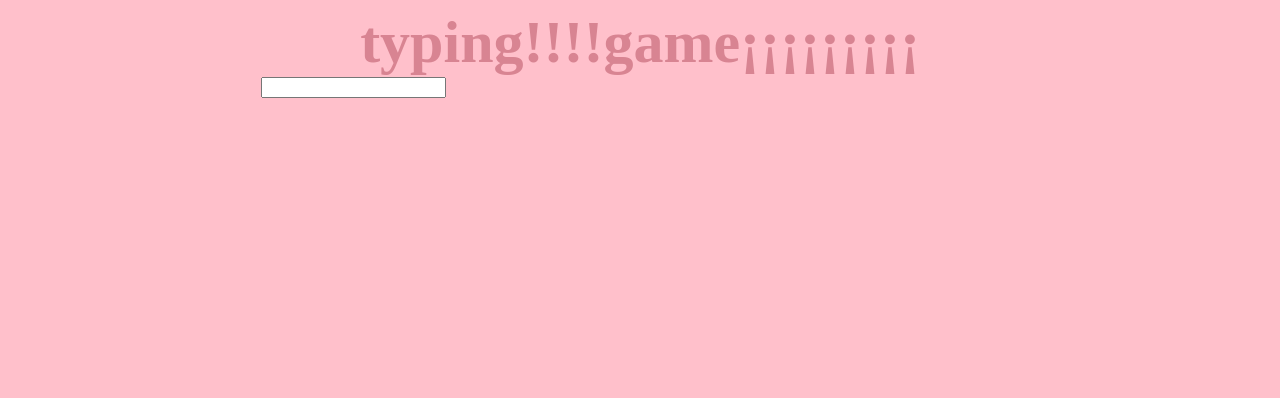
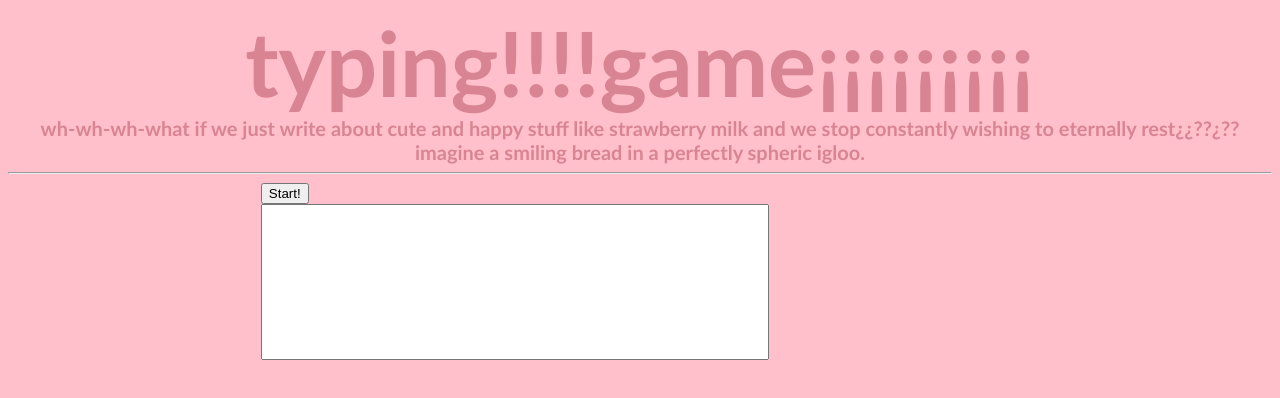
Before and after one commit to kxtxrinx/typingGame, a plain HTML site: page index.html in a window 1280 px wide. Drawn offline with Linux system fonts and the light colour scheme.

Commit message:
sketch 2

```diff
--- a/index.html
+++ b/index.html
@@ -8,6 +8,21 @@
         body{
             background-color: pink;
             font-weight: bold;
+            font-family: 'Gill Sans', 'Gill Sans MT', Calibri, 'Trebuchet MS', sans-serif;
+        }
+
+        h1{
+            color: rgb(216, 132, 146);
+            text-align: center;
+            margin: auto;
+            font-size: 90px;
+        }
+
+        p{
+            color: rgb(216, 132, 146);
+            text-align: center;
+            margin: auto;
+            font-size: 20px;
         }
 
         #gameZone{
@@ -15,21 +30,27 @@
             margin: auto;
         }
 
-        h1{
-            color: rgb(216, 132, 146);
-            text-align: center;
-            margin: auto;
-            font-size: 60px;
+        #writtenPhrase{
+            width:500px;
+            height:150px;
         }
+
+
     </style>
 
 </head>
 <body>
     <header>
         <h1>typing!!!!game¡¡¡¡¡¡¡¡¡</h1>
+        <p>wh-wh-wh-what if we just write about cute and happy stuff like strawberry milk and we stop constantly wishing to eternally rest¿¿??¿??</p>
+        <p>imagine a smiling bread in a perfectly spheric igloo.</p>
     </header>
 
+    <hr>
+
     <div id="gameZone">
+        <button id="startBtn">Start!</button>
+        <p id="generatedPhrase"></p>
         <input type="text" id="writtenPhrase">
     </div>
 
```
Also changed, not shown: app.js (+13 -0 lines).
